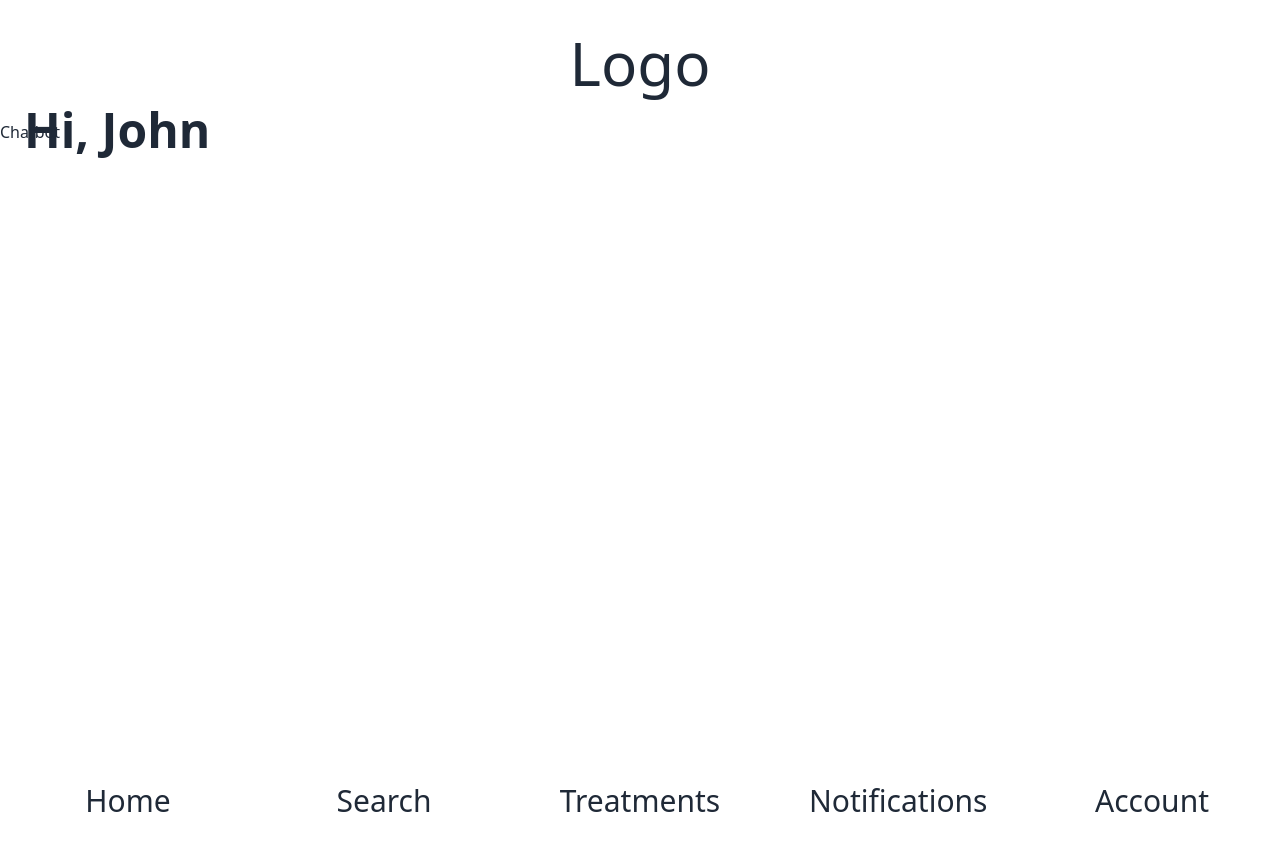
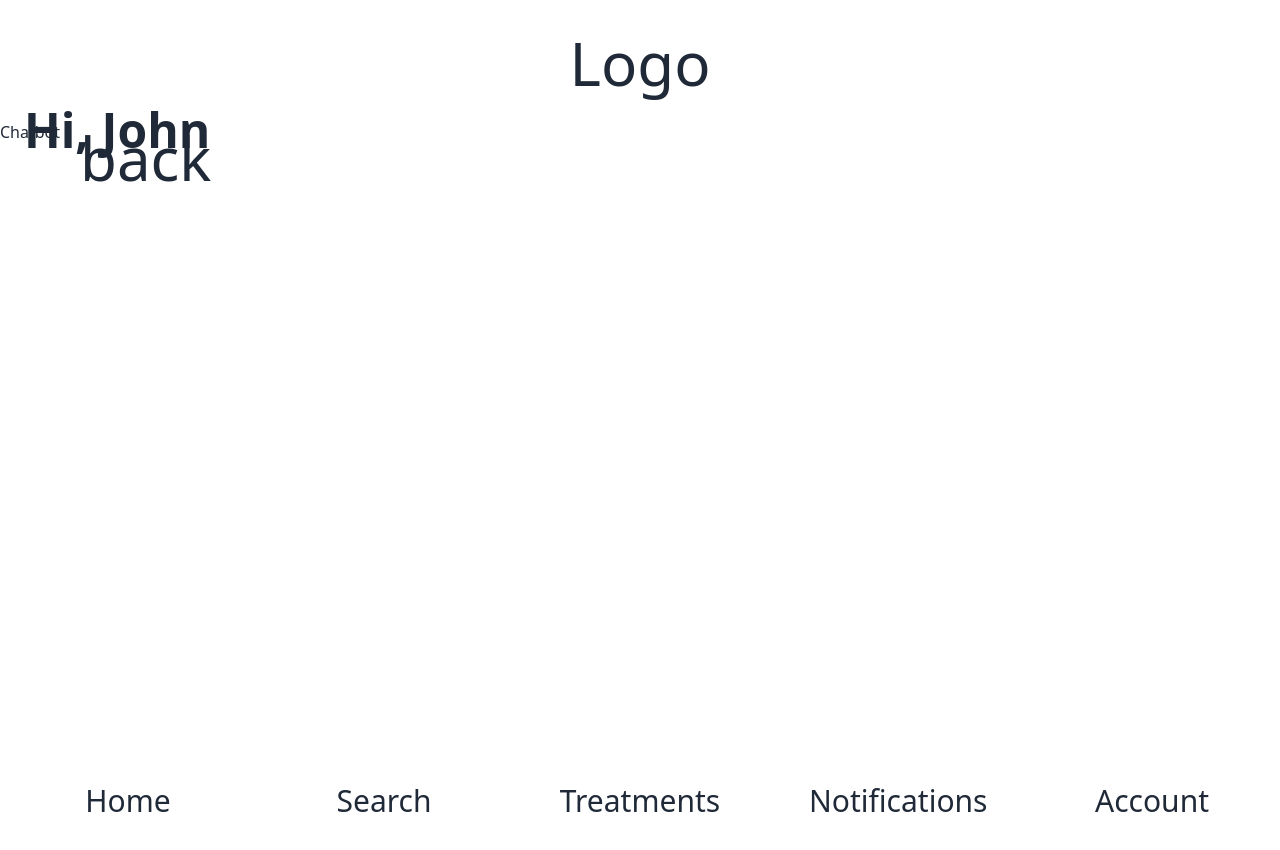
Before and after one commit to Myo-Htet-San-Brainy/Car-Care-Client, a React (Vite) app: page /chatBot/assistant in a window 1280 px wide. Shown: the top 850 px of the page. Built offline with nearby package versions, Linux system fonts and the light colour scheme.

Commit message:
added back button for chatBot page

```diff
--- a/src/components/Header.jsx
+++ b/src/components/Header.jsx
@@ -1,10 +1,25 @@
 import React from "react";
-import { NavLink } from "react-router-dom";
+import { NavLink, useNavigate } from "react-router-dom";
+import { useAContext } from "../pages/CommonLayout";
 
 const Header = () => {
+  const { showBackToMainBtn, setShowBackToMainBtn } = useAContext();
+  const navigate = useNavigate();
+  function backBtnHandler() {
+    navigate("/");
+    setShowBackToMainBtn(false);
+  }
   const username = "John";
   return (
-    <div className="h-[15%] py-4 px-6 ">
+    <div className="relative h-[15%] py-4 px-6 ">
+      {showBackToMainBtn && (
+        <div
+          className="absolute top-32 left-20 text-6xl"
+          onClick={backBtnHandler}
+        >
+          back
+        </div>
+      )}
       <div className="mb-5 h-[80%] grid place-items-center">
         <NavLink>
           <div className="py-4 px-8 border border-white rounded-lg text-6xl">
--- a/src/components/SuggestionType2.jsx
+++ b/src/components/SuggestionType2.jsx
@@ -5,7 +5,7 @@ const SuggestionType2 = ({ data }) => {
   return (
     <div className=" px-8 h-full carousel-item grid grid-cols-3 gap-5 place-items-center border border-white">
       {images.map((image) => {
-        return <img src={image} alt="" className="rounded-lg" />;
+        return <img src={image} alt="" className="rounded-lg" key={image} />;
       })}
     </div>
   );
--- a/src/pages/Chatbot.jsx
+++ b/src/pages/Chatbot.jsx
@@ -1,6 +1,11 @@
-import React from "react";
+import React, { useEffect } from "react";
+import { useAContext } from "./CommonLayout";
 
 const Chatbot = () => {
+  const { setShowBackToMainBtn } = useAContext();
+  useEffect(() => {
+    setShowBackToMainBtn(true);
+  }, []);
   return <div>Chatbot</div>;
 };
 
--- a/src/pages/CommonLayout.jsx
+++ b/src/pages/CommonLayout.jsx
@@ -1,9 +1,18 @@
-import React from "react";
+import React, { createContext, useContext, useState } from "react";
 import { Outlet } from "react-router-dom";
 import { Header, FooterNav } from "../components";
 
+const aContext = createContext(null);
+
+export const useAContext = () => {
+  return useContext(aContext);
+};
+
 const CommonLayout = () => {
+  const [showBackToMainBtn, setShowBackToMainBtn] = useState(false);
+
   return (
+    <aContext.Provider value={{ showBackToMainBtn, setShowBackToMainBtn }}>
       <div className="h-screen ">
         <Header />
         <div className="h-[74%]  ">
@@ -11,6 +20,7 @@ const CommonLayout = () => {
         </div>
         <FooterNav />
       </div>
+    </aContext.Provider>
   );
 };
 
```
Lines whose indentation alone changed are shown as unchanged.
